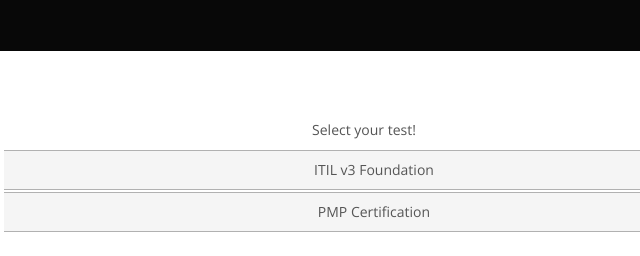
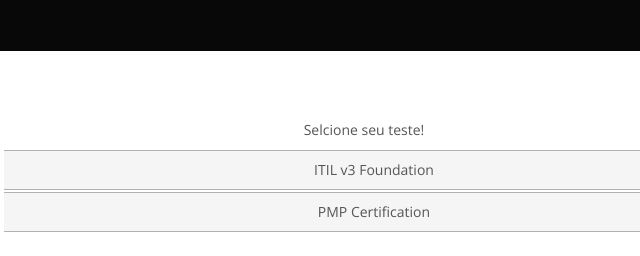
Before and after one commit to analiairigoyen/RepositorioExemplo, a plain HTML site: page index.html in a window 1280 px wide. Shown: the full height of the page, 276-916 px from the left. Drawn offline with nearby package versions, Linux system fonts and the light colour scheme; files whose address does not match are found by name.

Commit message:
Update index.html

```diff
--- a/index.html
+++ b/index.html
@@ -38,7 +38,7 @@
                 <article class="row">
                     <div class="span2"></div>
                     <div class="span8 pagination-centered ">
-                        <p style="text-align: center;">Select your test!</p>
+                        <p style="text-align: center;">Selcione seu teste!</p>
                         <ul data-bind="foreach: Tests">
                             <li class="media well well-small itemLista" data-bind="click:$parent.selectTest"><a href="#" data-bind="text:Exam"></a></li>
                         </ul>
```
